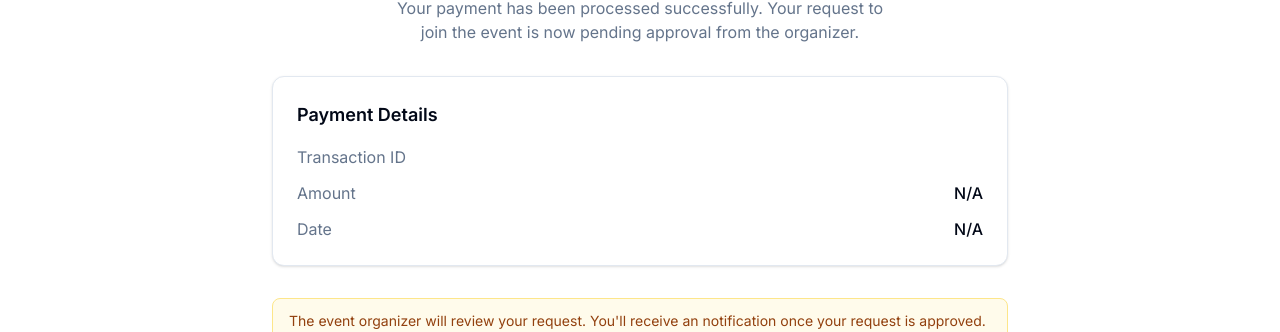
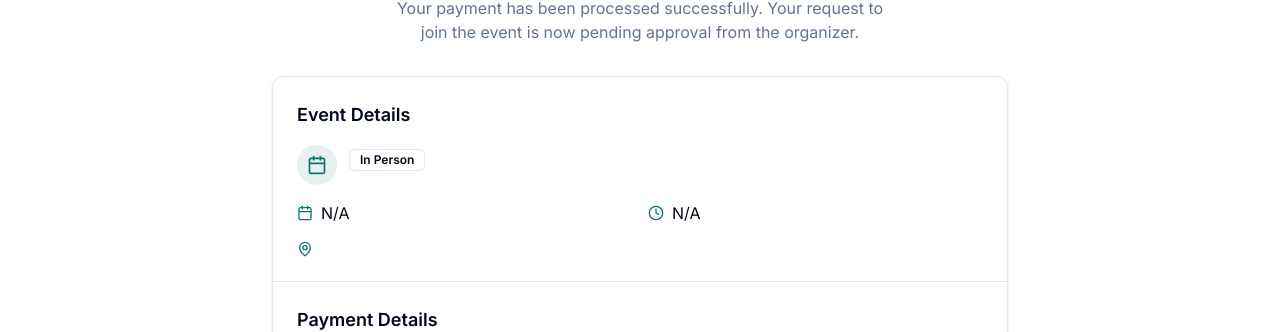
Before and after one commit to sakib-xrz/event-craft-frontend, a Next.js app: page /payment/success-pending-approval in a window 1280 px wide. Shown: the part 245-577 px from the top of the page. Built offline with nearby package versions, Linux system fonts and the light colour scheme; no server answers.

Commit message:
Refactor PaymentSuccessPendingApprovalPage to include dynamic payment details retrieval using the payment API. Introduce loading state with OverlayLoading component and streamline StatusPage rendering for improved user experience.

```diff
--- a/app/(private)/payment/success-pending-approval/page.tsx
+++ b/app/(private)/payment/success-pending-approval/page.tsx
@@ -3,16 +3,26 @@
 import { CheckCircle2 } from "lucide-react";
 import StatusPage from "@/components/shared/status-page";
 import { Alert, AlertDescription } from "@/components/ui/alert";
+import { useSearchParams } from "next/navigation";
+import { useGetPaymentDetailsQuery } from "@/redux/features/payment/paymentApi";
+import { OverlayLoading } from "@/components/ui/overlay-loading";
 
 export default function PaymentSuccessPendingApprovalPage() {
+  const searchParams = useSearchParams();
+  const paymentId = searchParams.get("pay_id");
+
+  const { data: payment, isLoading } = useGetPaymentDetailsQuery(paymentId, {
+    skip: !paymentId,
+  });
+
   return (
+    <>
+      <OverlayLoading isLoading={isLoading} />
       <StatusPage
         title="Payment Successful!"
         description="Your payment has been processed successfully. Your request to join the event is now pending approval from the organizer."
         icon={<CheckCircle2 className="h-10 w-10 text-green-500" />}
         iconColor="green"
-      showEventDetails={true}
-      showPaymentDetails={true}
         primaryActionText="View Dashboard"
         primaryActionHref="/dashboard"
         secondaryActionText="Browse Events"
@@ -21,12 +31,28 @@ export default function PaymentSuccessPendingApprovalPage() {
           <div className="space-y-4">
             <Alert className="bg-amber-50 border-amber-200">
               <AlertDescription className="text-amber-800">
-              The event organizer will review your request. You&apos;ll receive
-              an notification once your request is approved.
+                The event organizer will review your request. You&apos;ll
+                receive an notification once your request is approved.
               </AlertDescription>
             </Alert>
           </div>
         }
+        showEventDetails={true}
+        eventData={{
+          id: payment?.data?.event?.id,
+          title: payment?.data?.event?.title,
+          date_time: payment?.data?.event?.date_time,
+          venue: payment?.data?.event?.venue,
+          is_virtual: payment?.data?.event?.is_virtual,
+        }}
+        showPaymentDetails={true}
+        paymentData={{
+          amount: payment?.data?.amount,
+          status: payment?.data?.status,
+          paid_at: payment?.data?.paid_at,
+          transaction_id: payment?.data?.transaction_id,
+        }}
       />
+    </>
   );
 }
--- a/app/(private)/payment/success/page.tsx
+++ b/app/(private)/payment/success/page.tsx
@@ -35,8 +35,6 @@ export default function PaymentSuccessPage() {
           venue: payment?.data?.event?.venue,
           is_virtual: payment?.data?.event?.is_virtual,
         }}
-        token={token}
-        showToken={true}
         showPaymentDetails={true}
         paymentData={{
           amount: payment?.data?.amount,
@@ -44,6 +42,8 @@ export default function PaymentSuccessPage() {
           paid_at: payment?.data?.paid_at,
           transaction_id: payment?.data?.transaction_id,
         }}
+        token={token}
+        showToken={true}
       />
     </>
   );
```
Lines whose indentation alone changed are shown as unchanged.
